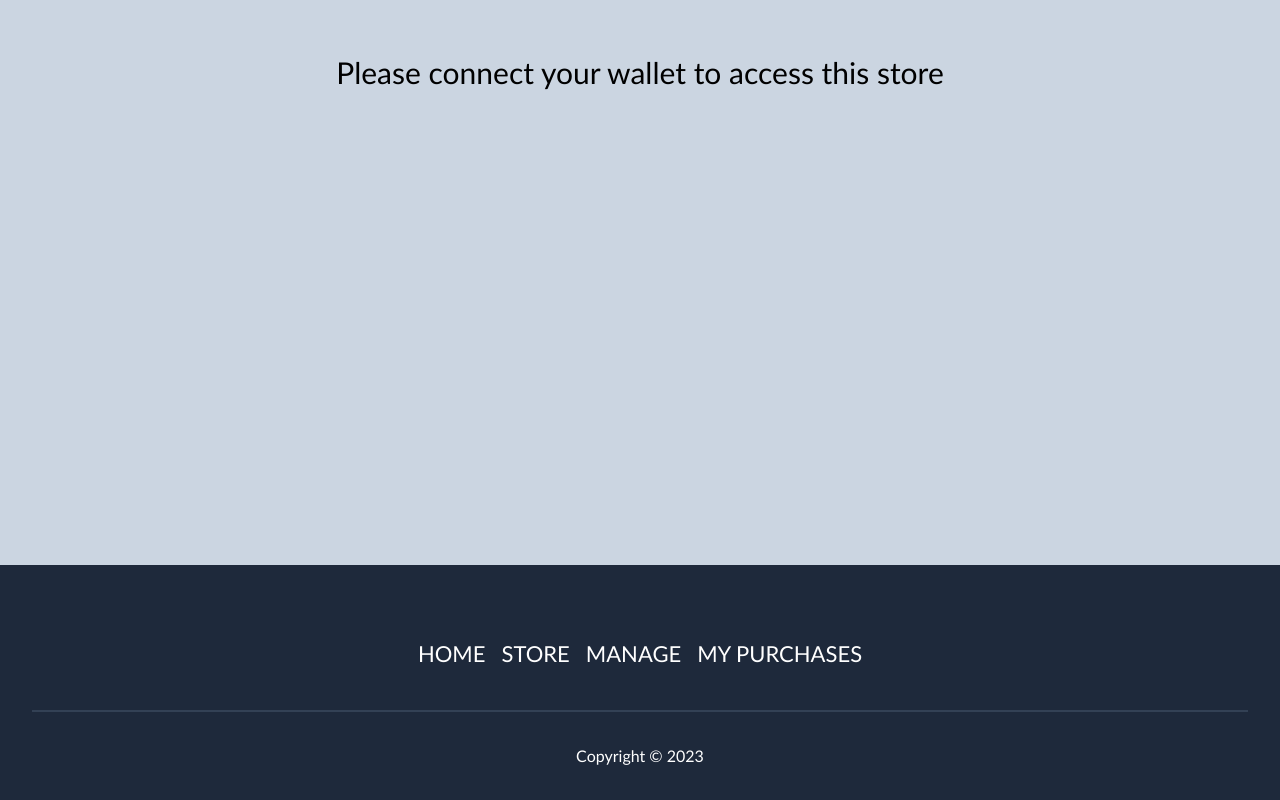
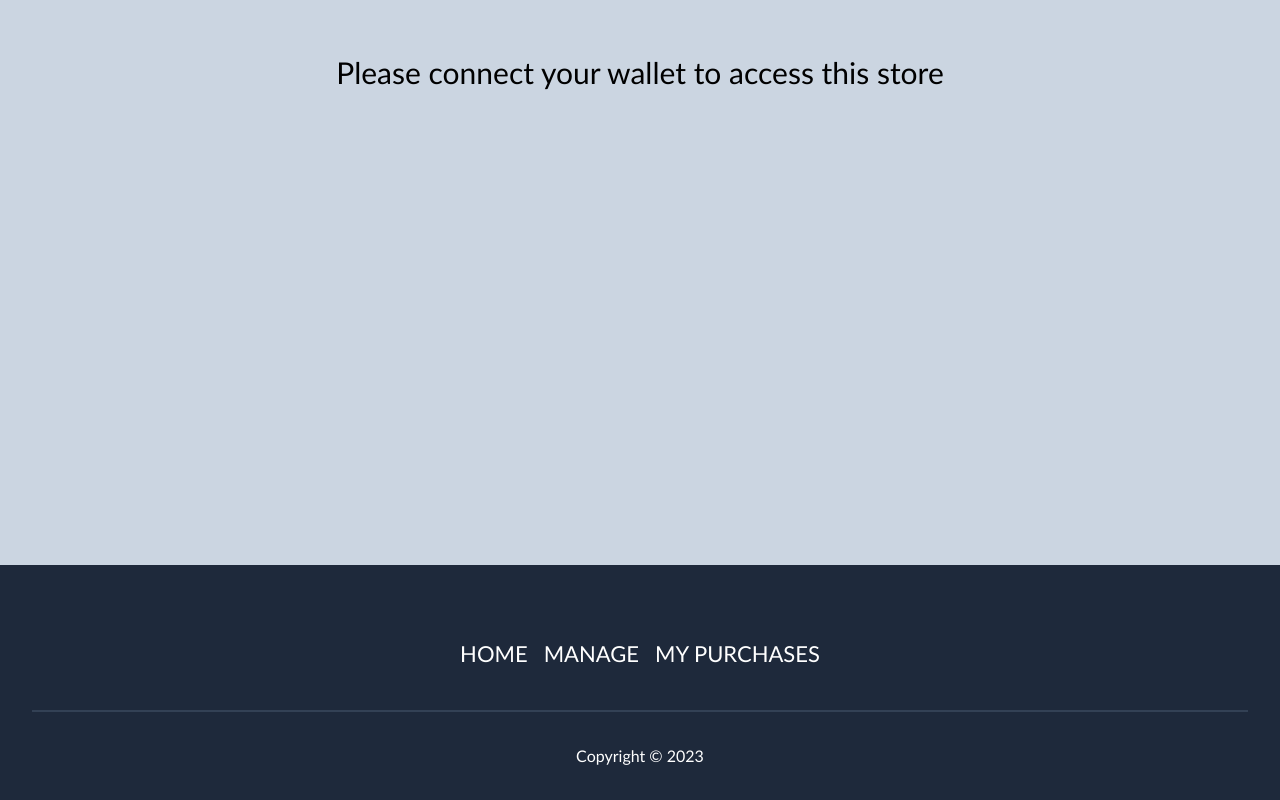
Before and after one commit to danurrizad/web-nft-marketplace, a React (Create React App) app: page /#/ in a window 1280 px wide. Shown: the part 1035-1835 px from the top of the page. Built offline with nearby package versions, Linux system fonts and the light colour scheme.

Commit message:
delete link Store

```diff
--- a/src/frontend/components/Footer.jsx
+++ b/src/frontend/components/Footer.jsx
@@ -10,7 +10,6 @@ const Footer = () => {
       <div>
           <ul className='text-white items-center justify-center text-[13px] 2xl:text-[22px] xl:text-[22px] lg:text-[22px] md:text-[18px] sm:text-[15px] py-10 flex gap-4 '>
               <Link to="/" className='hover:text-slate-300 '>HOME</Link>
-              <Link to="/" className='hover:text-slate-300'>STORE</Link>
               <Link to="/manage" className='hover:text-slate-300'>MANAGE</Link>
               <Link to="/my-purchases" className='hover:text-slate-300'>MY PURCHASES</Link>
           </ul>
```
